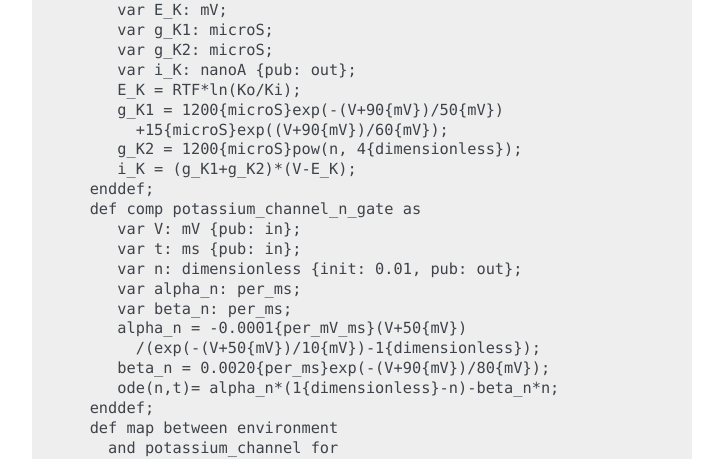
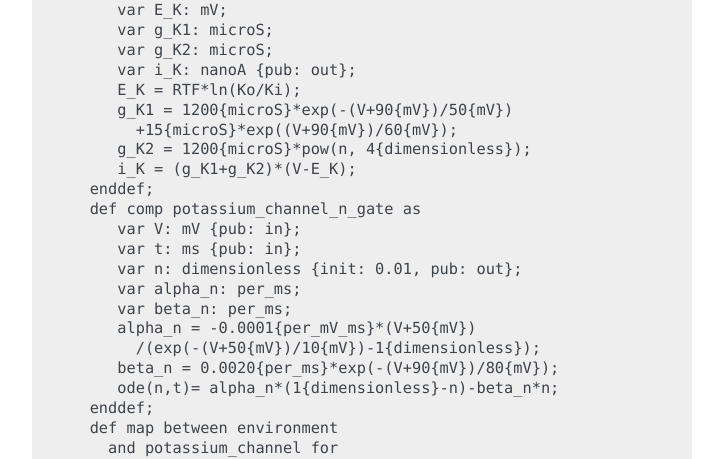
Before and after one commit to ABI-Tutorials/CellML-OpenCOR-PMR, a Sphinx documentation site: the page built from source/cellml_import_unit_params.rst, in a window 1280 px wide and 1400 px high, scrolled down 7592 px. Shown: the part 716-1175 px from the top of the window, without its empty margins (388-1111 px from the left). Built offline with Sphinx 7.4.7, drawn with Linux system fonts in a browser that asks for light colours; pages that are not in the unit, such as notebooks, are missing from menus; cross-references to code outside the pages are shown as plain code; some of the changed text lies outside the part shown.

Commit message:
Fix missing multiplication symbols from potassium channel.

```diff
--- a/source/cellml_import_unit_params.rst
+++ b/source/cellml_import_unit_params.rst
@@ -381,9 +381,9 @@ Raw text: :download:`Noble62_K_channel.txt <resources/Noble62_K_channel.txt>`, X
          var g_K2: microS;
          var i_K: nanoA {pub: out};
          E_K = RTF*ln(Ko/Ki);
-         g_K1 = 1200{microS}exp(-(V+90{mV})/50{mV})
-           +15{microS}exp((V+90{mV})/60{mV});
-         g_K2 = 1200{microS}pow(n, 4{dimensionless});
+         g_K1 = 1200{microS}*exp(-(V+90{mV})/50{mV})
+           +15{microS}*exp((V+90{mV})/60{mV});
+         g_K2 = 1200{microS}*pow(n, 4{dimensionless});
          i_K = (g_K1+g_K2)*(V-E_K);
       enddef;
       def comp potassium_channel_n_gate as
@@ -392,9 +392,9 @@ Raw text: :download:`Noble62_K_channel.txt <resources/Noble62_K_channel.txt>`, X
          var n: dimensionless {init: 0.01, pub: out};
          var alpha_n: per_ms;
          var beta_n: per_ms;
-         alpha_n = -0.0001{per_mV_ms}(V+50{mV})
+         alpha_n = -0.0001{per_mV_ms}*(V+50{mV})
            /(exp(-(V+50{mV})/10{mV})-1{dimensionless});
-         beta_n = 0.0020{per_ms}exp(-(V+90{mV})/80{mV});
+         beta_n = 0.0020{per_ms}*exp(-(V+90{mV})/80{mV});
          ode(n,t)= alpha_n*(1{dimensionless}-n)-beta_n*n;
       enddef;
       def map between environment
```
